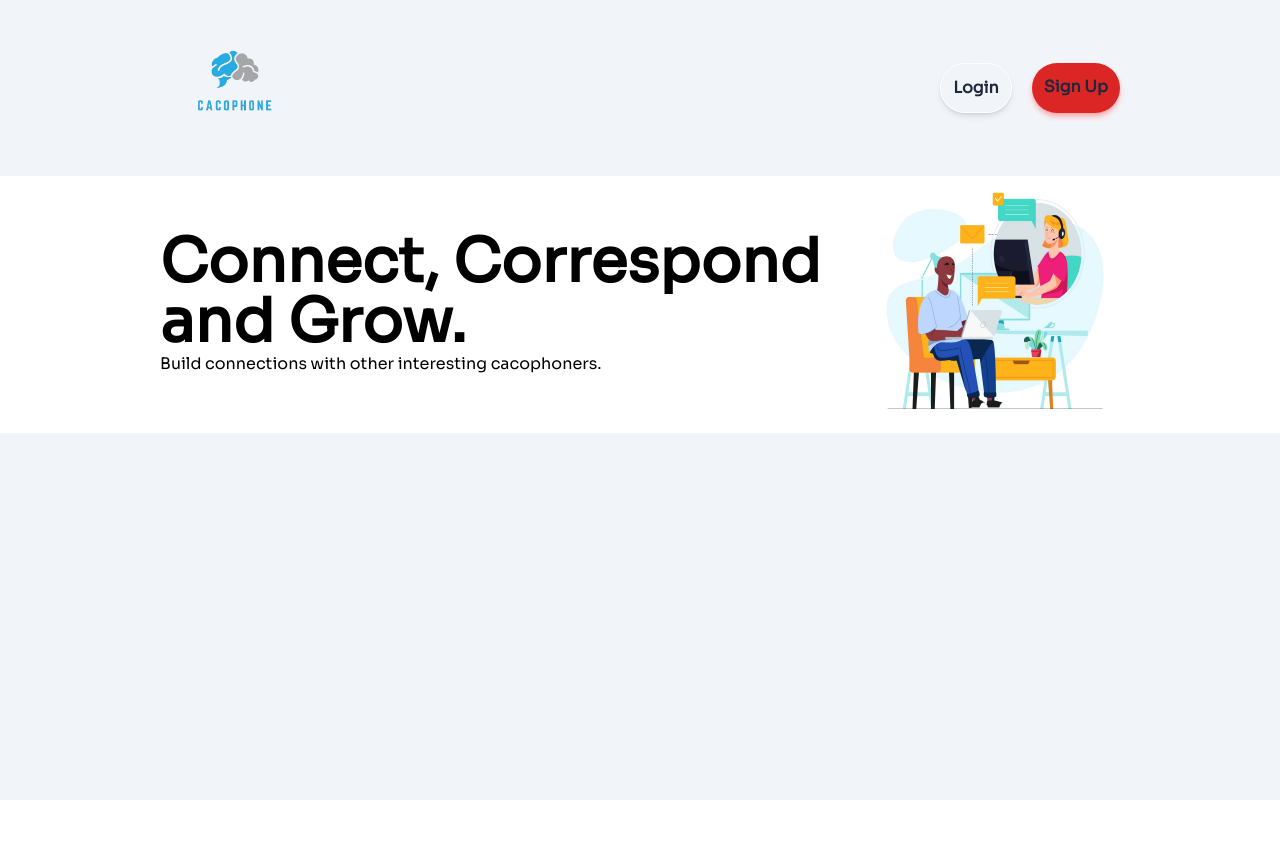
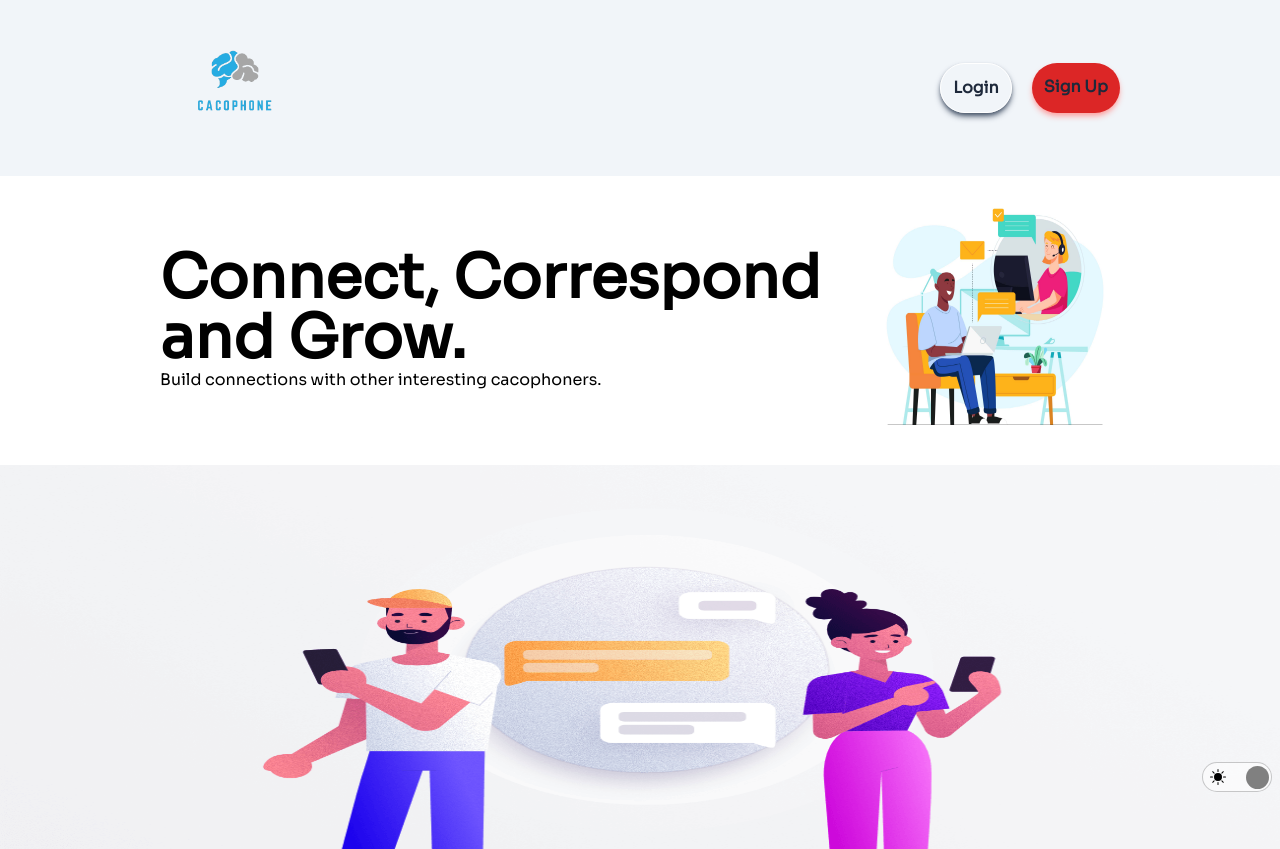
Before and after one commit to fiyintheslim/node-chat-app, a Next.js app in the folder frontend/: page / in a window 1280 px wide. Before the commit the page ends 800 px from the top, so only its background shows below. Built offline with nearby package versions, Linux system fonts and the light colour scheme.

Commit message:
landing page

```diff
--- a/frontend/components/Container.tsx
+++ b/frontend/components/Container.tsx
@@ -8,9 +8,10 @@ const Container: React.FC = ({children}) => {
   const [dark, setDark] = useContext(MyContext)
   useEffect(()=>{console.log("dark", dark)}, [dark])
   return (
-    <div onClick={() => {setDark(!dark)}} className={`bg-slate-100 h-screen`}>
+    <div onClick={() => {setDark(!dark)}} className={`dark:bg-slate-900 bg-slate-100 h-screen`}>
         <Header />
         {children}
+        <div></div>
     </div>
   )
 }
--- a/frontend/components/Header.tsx
+++ b/frontend/components/Header.tsx
@@ -7,8 +7,8 @@ const Header = () => {
     <div className={`shadow-lg shadow-black flex justify-between items-center py-2 lg:px-40`}>
       <div className={`font-extrabold text-4xl`} style={{fontFamily:"'Epilogue'", fontWeight:"900"}}><Link href="/" ><Image src="/img/LOGO.png" layout="intrinsic" width={150} height={150} /></Link></div>
       <div className={`text-slate-800 font-extrabold flex justify-evenly`} >
-        <div className={`border border-white mr-5 p-3 cursor-pointer shadow-md rounded-full active:shadow-none`} ><Link href="/signup">Login</Link></div>
-        <div className={`p-3 cursor-pointer shadow-md rounded-full bg-red-600 shadow-red-300 active:shadow-none`}><Link href="/login">Sign Up</Link></div>
+        <div className={`border border-white mr-5 c-btn`} ><Link href="/signup">Login</Link></div>
+        <div className={`c-btn bg-red-600 shadow-red-300`}><Link href="/login">Sign Up</Link></div>
       </div>
     </div>
   )
--- a/frontend/pages/_app.tsx
+++ b/frontend/pages/_app.tsx
@@ -1,11 +1,57 @@
 import '../styles/globals.css';
 import type { AppProps } from 'next/app';
-import React from "react"
+import React, {useEffect, useState, useRef} from "react"
 import Context from '../components/Context'
+import style from "../styles/scss/general.module.scss"
 
 function MyApp({ Component, pageProps }: AppProps) {
+  const [darkMode, setDarkMode] = useState<boolean | undefined>(false)
+  const inp = useRef<null | HTMLInputElement>(null)
+  const setDark = (e:React.ChangeEvent<HTMLInputElement>)=>{
+    setDarkMode(e.target.checked)
+    if(e.target.checked){
+      window.localStorage.setItem("dark", "no")
+      document.documentElement.classList.remove("dark")
+    }else{
+      window.localStorage.setItem("dark", "yes")
+      document.documentElement.classList.add("dark")
+    }
+
+  }
+
+  const getDark = () => {
+    const dark = window.localStorage.getItem("dark");
+    console.log(dark)
+    if(dark === "yes"){
+      document.documentElement.classList.add("dark")
+      setDarkMode(false)
+    }else {
+      document.documentElement.classList.remove("dark")
+      setDarkMode(true)
+    }
+  }
+
+  useEffect(()=>{
+   getDark()
+
+  }, [])
   return(
-    <Context><Component {...pageProps} /></Context>
+    <Context><Component {...pageProps} />
+    <div className="fixed bottom-2 right-2">
+    <input checked={darkMode} type="checkbox" id="mode-switch" onChange={(e)=>{
+      setDark(e)
+      }} ref={inp} className={`${style.mode_switch}`} />
+      <label htmlFor="mode-switch" className={`${style.mode_label}`}>
+        <svg xmlns="http://www.w3.org/2000/svg" style={{position:"relative", right:"5px"}} width="16" height="16" fill="currentColor" className="bi bi-brightness-high-fill" viewBox="0 0 16 16">
+          <path d="M12 8a4 4 0 1 1-8 0 4 4 0 0 1 8 0zM8 0a.5.5 0 0 1 .5.5v2a.5.5 0 0 1-1 0v-2A.5.5 0 0 1 8 0zm0 13a.5.5 0 0 1 .5.5v2a.5.5 0 0 1-1 0v-2A.5.5 0 0 1 8 13zm8-5a.5.5 0 0 1-.5.5h-2a.5.5 0 0 1 0-1h2a.5.5 0 0 1 .5.5zM3 8a.5.5 0 0 1-.5.5h-2a.5.5 0 0 1 0-1h2A.5.5 0 0 1 3 8zm10.657-5.657a.5.5 0 0 1 0 .707l-1.414 1.415a.5.5 0 1 1-.707-.708l1.414-1.414a.5.5 0 0 1 .707 0zm-9.193 9.193a.5.5 0 0 1 0 .707L3.05 13.657a.5.5 0 0 1-.707-.707l1.414-1.414a.5.5 0 0 1 .707 0zm9.193 2.121a.5.5 0 0 1-.707 0l-1.414-1.414a.5.5 0 0 1 .707-.707l1.414 1.414a.5.5 0 0 1 0 .707zM4.464 4.465a.5.5 0 0 1-.707 0L2.343 3.05a.5.5 0 1 1 .707-.707l1.414 1.414a.5.5 0 0 1 0 .708z"/>
+        </svg>
+        <svg xmlns="http://www.w3.org/2000/svg" style={{fill:"white", position:"relative", left:"5px"}} width="16" height="16" fill="currentColor" className="bi bi-moon" viewBox="0 0 16 16">
+          <path d="M6 .278a.768.768 0 0 1 .08.858 7.208 7.208 0 0 0-.878 3.46c0 4.021 3.278 7.277 7.318 7.277.527 0 1.04-.055 1.533-.16a.787.787 0 0 1 .81.316.733.733 0 0 1-.031.893A8.349 8.349 0 0 1 8.344 16C3.734 16 0 12.286 0 7.71 0 4.266 2.114 1.312 5.124.06A.752.752 0 0 1 6 .278zM4.858 1.311A7.269 7.269 0 0 0 1.025 7.71c0 4.02 3.279 7.276 7.319 7.276a7.316 7.316 0 0 0 5.205-2.162c-.337.042-.68.063-1.029.063-4.61 0-8.343-3.714-8.343-8.29 0-1.167.242-2.278.681-3.286z"/>
+        </svg>
+      </label>
+    </div>
+
+    </Context>
   )
 }
 
--- a/frontend/pages/index.tsx
+++ b/frontend/pages/index.tsx
@@ -19,14 +19,15 @@ const Home: NextPage = () => {
     <>
     <Container>
       <div>
-        <div className="flex flex-col lg:flex-row bg-white lg:px-40 lg:items-center">
+        <div className="c-container-sm c-container-lg u-dark">
           <p className={`flex flex-wrap py-10`}>
             <span className={`text-4xl lg:text-6xl font-extrabold flex flex-wrap`}>Connect, Correspond and Grow.</span> <span>Build connections with other interesting cacophoners.</span>
           </p>
           <div className={`h-full`}>
-            <Image layout="intrinsic" height={500} width={500} src="/img/cacophone5.jpg" />
+            <Image className="rounded" layout="intrinsic" height={500} width={500} src="/img/cacophone5.jpg" />
           </div>
         </div>
+        <div className={`ill-bg ${style.ill_bg} h-96`}></div>
       </div>
     </Container>
     </>
--- a/frontend/styles/globals.css
+++ b/frontend/styles/globals.css
@@ -18,3 +18,18 @@ a {
 * {
   box-sizing: border-box;
 }
+@layer components{
+  .c-container-sm{
+    @apply flex flex-col p-4;
+  }
+  .c-container-lg{
+    @apply lg:flex-row bg-white lg:px-40 lg:items-center;
+  }
+  .c-btn{
+    @apply shadow-slate-600 dark:shadow-slate-600 p-3 cursor-pointer shadow-md rounded-full active:shadow-none dark:text-slate-400;
+  }
+  .u-dark{
+    @apply dark:bg-slate-800 dark:text-slate-400;
+  }
+
+}
--- /dev/null
+++ b/frontend/styles/scss/general.module.scss
@@ -0,0 +1,36 @@
+.mode_switch{
+    display:none;
+}
+.mode_label{
+    position:relative;
+    width:70px;
+    height:30px;
+    background: rgba(24, 17, 34, 0.7);
+    border-radius:100px;
+    display:block;
+    border: solid 1px rgba(0, 0, 0, 0.2);
+    transition: all 1s ease;
+    cursor:pointer;
+    display:flex;
+    justify-content: space-evenly;
+    align-items: center;
+}
+.mode_label:after{
+    content:"";
+    width:23px;
+    height:23px;
+    background:grey;
+    position:absolute;
+    top:3.2px;
+    left:3.2px;
+    border-radius:50%;
+    transition: 0.5s;
+}
+.mode_switch:checked + .mode_label{
+    background: rgba(526, 256, 256, 0.3);
+    box-shadow:inset 0 0 2000px rgba(255, 255, 255, .5);
+
+}
+.mode_switch:checked + .mode_label:after{
+    transform:translateX(40px);
+}
--- a/frontend/styles/scss/home.module.scss
+++ b/frontend/styles/scss/home.module.scss
@@ -3,3 +3,9 @@
 .title{
     color:$light-text
 }
+.ill_bg{
+    background:url("/img/landing.png");
+    background-attachment:scroll;
+    background-size: 100% 100%;
+    background-repeat: no-repeat;
+}
```
Also changed, not shown: frontend/public/img/cacophone-landing.png (added), frontend/public/img/landing.png (added).
